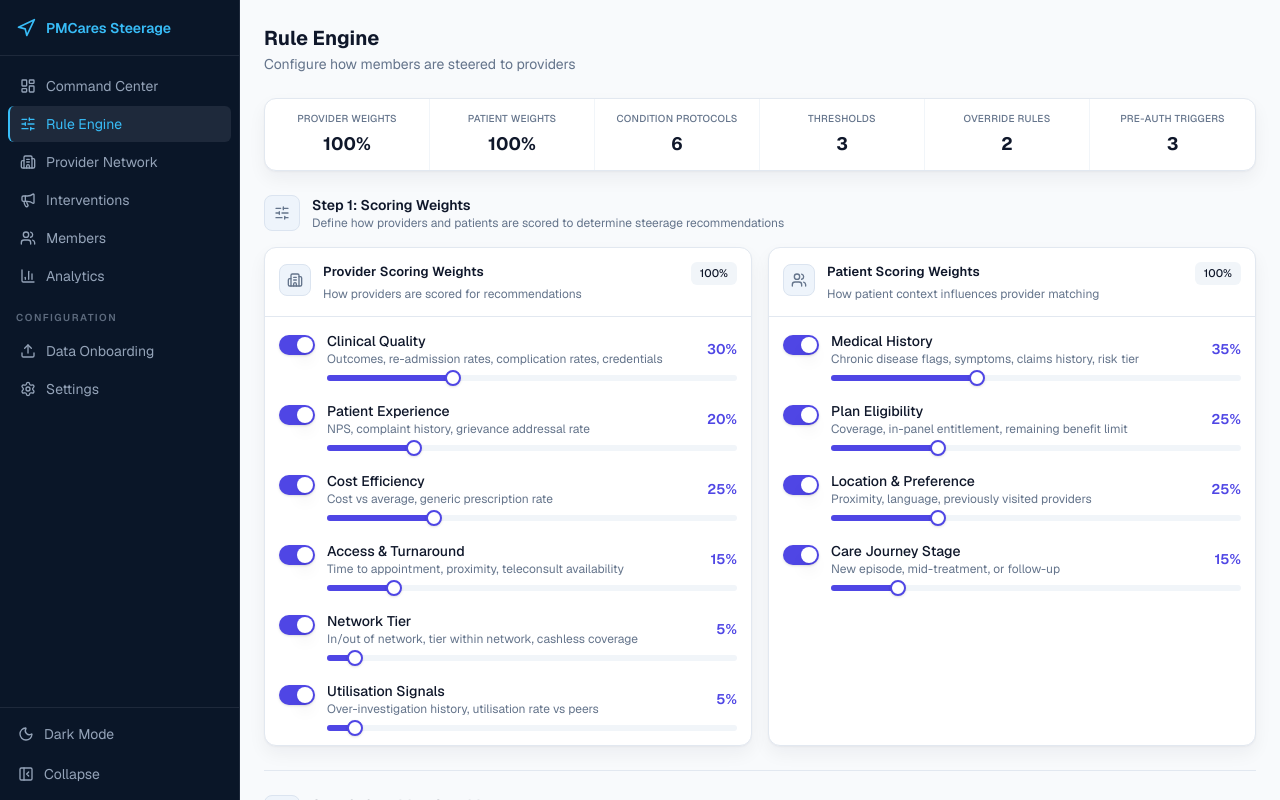
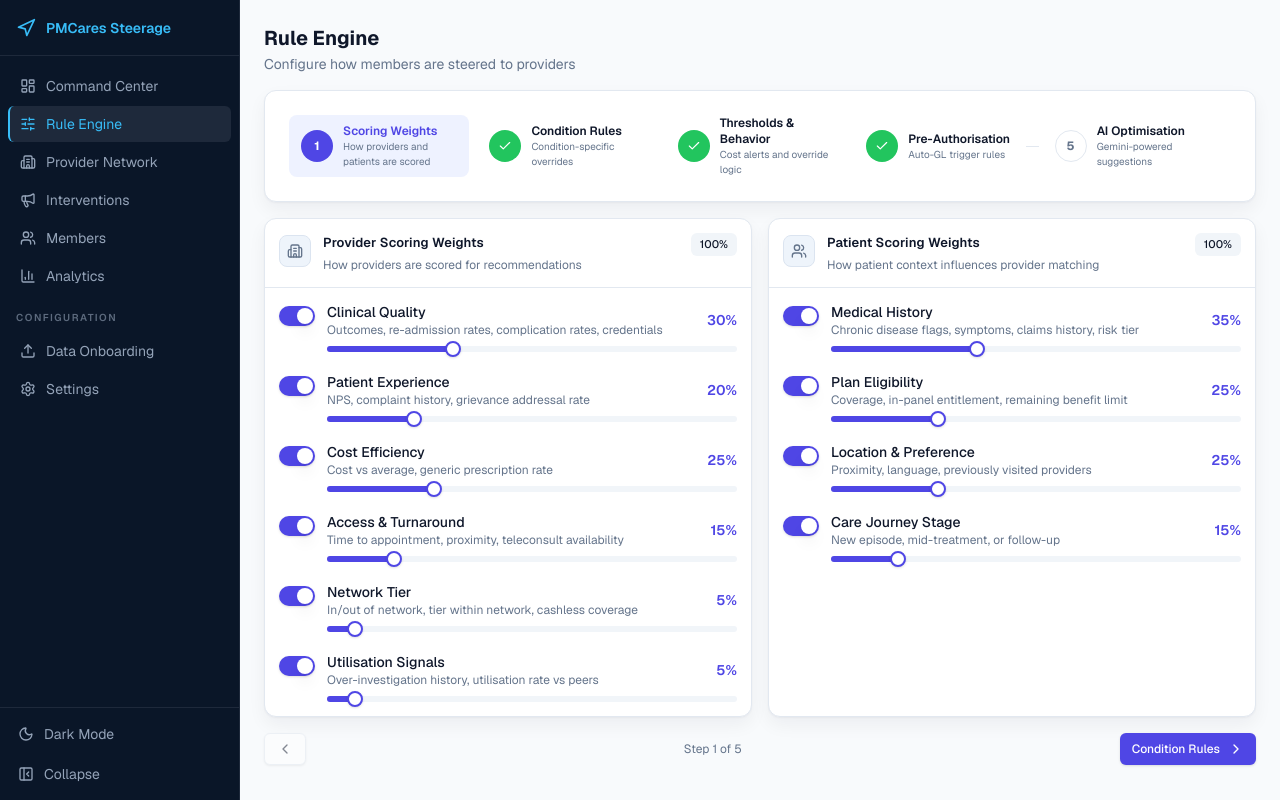
Before and after one commit to devops-tatvacare/steerage, a React (Vite) app: page /rule-engine in a window 1280 px wide. Built offline with nearby package versions, Linux system fonts and the light colour scheme; no server answers.

Commit message:
fix: rule engine as proper stepper -- numbered progress rail, one step at a time, prev/next nav

```diff
--- a/src/features/rule-engine/page.tsx
+++ b/src/features/rule-engine/page.tsx
@@ -1,7 +1,6 @@
-import { useEffect, useMemo } from "react";
+import { useEffect, useMemo, useState } from "react";
 import { PageHeader } from "@/components/shared/page-header";
 import { Card } from "@/components/ui/card";
-import { Separator } from "@/components/ui/separator";
 import { useRuleEngineStore } from "@/stores/rule-engine-store";
 import { ProviderDimensions } from "./components/provider-dimensions";
 import { PatientDimensions } from "./components/patient-dimensions";
@@ -10,107 +9,133 @@ import { ThresholdConfig } from "./components/threshold-config";
 import { OverrideLogic } from "./components/override-logic";
 import { PreauthTriggers } from "./components/preauth-triggers";
 import { AiRuleSuggestions } from "./components/ai-rule-suggestions";
-import { Loader2, SlidersHorizontal, FileText, AlertTriangle, Stamp, Sparkles } from "lucide-react";
+import { Button } from "@/components/ui/button";
+import { Loader2, SlidersHorizontal, FileText, AlertTriangle, Stamp, Sparkles, ChevronRight, ChevronLeft, Check } from "lucide-react";
 import { cn } from "@/lib/cn";
 
-function SectionHeader({ icon: Icon, title, description }: { icon: React.ElementType; title: string; description: string }) {
-  return (
-    <div className="flex items-center gap-3">
-      <div className="flex h-9 w-9 shrink-0 items-center justify-center rounded-lg border border-[color:var(--color-surface-border)] bg-[color:var(--color-surface-muted)] text-text-muted">
-        <Icon className="h-4 w-4" />
-      </div>
-      <div>
-        <h2 className="text-sm font-semibold text-text-primary">{title}</h2>
-        <p className="text-xs text-text-muted">{description}</p>
-      </div>
-    </div>
-  );
-}
+const STEPS = [
+  { id: "weights", label: "Scoring Weights", icon: SlidersHorizontal, description: "How providers and patients are scored" },
+  { id: "protocols", label: "Condition Rules", icon: FileText, description: "Condition-specific overrides" },
+  { id: "thresholds", label: "Thresholds & Behavior", icon: AlertTriangle, description: "Cost alerts and override logic" },
+  { id: "preauth", label: "Pre-Authorisation", icon: Stamp, description: "Auto-GL trigger rules" },
+  { id: "ai", label: "AI Optimisation", icon: Sparkles, description: "Gemini-powered suggestions" },
+] as const;
+
+type StepId = (typeof STEPS)[number]["id"];
 
 export function RuleEnginePage() {
   const { loadRuleEngine, isLoading, providerDimensions, patientDimensions, conditionProtocols, thresholds, overrideRules, preauthTriggers } = useRuleEngineStore();
+  const [activeStep, setActiveStep] = useState<StepId>("weights");
+
   useEffect(() => { loadRuleEngine(); }, [loadRuleEngine]);
 
   const summary = useMemo(() => {
     const provTotal = providerDimensions.filter((d) => d.enabled).reduce((s, d) => s + d.weight, 0);
     const patTotal = patientDimensions.filter((d) => d.enabled).reduce((s, d) => s + d.weight, 0);
-    const activeProtocols = conditionProtocols.filter((p) => p.enabled).length;
-    const activeThresholds = thresholds.filter((t) => t.enabled).length;
-    const activeOverrides = overrideRules.filter((r) => r.enabled).length;
-    const activeTriggers = preauthTriggers.filter((t) => t.enabled).length;
-    return { provTotal, patTotal, activeProtocols, activeThresholds, activeOverrides, activeTriggers };
+    return {
+      provTotal,
+      patTotal,
+      provOk: provTotal === 100,
+      patOk: patTotal === 100,
+      protocols: conditionProtocols.filter((p) => p.enabled).length,
+      thresholds: thresholds.filter((t) => t.enabled).length,
+      overrides: overrideRules.filter((r) => r.enabled).length,
+      triggers: preauthTriggers.filter((t) => t.enabled).length,
+    };
   }, [providerDimensions, patientDimensions, conditionProtocols, thresholds, overrideRules, preauthTriggers]);
 
   if (isLoading) return <div className="flex h-64 items-center justify-center"><Loader2 className="h-6 w-6 animate-spin text-text-muted" /></div>;
 
-  const provHealthy = summary.provTotal === 100;
-  const patHealthy = summary.patTotal === 100;
+  const activeIdx = STEPS.findIndex((s) => s.id === activeStep);
+  const hasPrev = activeIdx > 0;
+  const hasNext = activeIdx < STEPS.length - 1;
+
+  // Check if a step has been "configured" (has active items)
+  function stepComplete(id: StepId): boolean {
+    switch (id) {
+      case "weights": return summary.provOk && summary.patOk;
+      case "protocols": return summary.protocols > 0;
+      case "thresholds": return summary.thresholds > 0 || summary.overrides > 0;
+      case "preauth": return summary.triggers > 0;
+      case "ai": return false;
+    }
+  }
 
   return (
-    <div className="space-y-6">
+    <div className="space-y-4">
       <PageHeader title="Rule Engine" description="Configure how members are steered to providers" />
 
-      {/* Config summary strip */}
-      <Card variant="elevated" density="flush" className="overflow-hidden">
-        <div className="grid grid-cols-2 divide-x divide-border-subtle sm:grid-cols-3 lg:grid-cols-6">
-          {[
-            { label: "Provider Weights", value: `${summary.provTotal}%`, ok: provHealthy },
-            { label: "Patient Weights", value: `${summary.patTotal}%`, ok: patHealthy },
-            { label: "Condition Protocols", value: String(summary.activeProtocols), ok: true },
-            { label: "Thresholds", value: String(summary.activeThresholds), ok: true },
-            { label: "Override Rules", value: String(summary.activeOverrides), ok: true },
-            { label: "Pre-Auth Triggers", value: String(summary.activeTriggers), ok: true },
-          ].map((item) => (
-            <div key={item.label} className="px-4 py-3 text-center">
-              <p className="text-[10px] font-medium uppercase tracking-wide text-text-muted">{item.label}</p>
-              <p className={cn("mt-1 text-lg font-bold", item.ok ? "text-text-primary" : "text-status-warning")}>{item.value}</p>
+      {/* Stepper rail */}
+      <Card variant="elevated" density="flush" className="overflow-hidden px-6 py-4">
+        <div className="flex items-center">
+          {STEPS.map((step, i) => {
+            const isActive = step.id === activeStep;
+            const isDone = stepComplete(step.id);
+            const isPast = STEPS.findIndex((s) => s.id === activeStep) > i;
+            const Icon = step.icon;
+
+            return (
+              <div key={step.id} className="flex flex-1 items-center">
+                {/* Step node */}
+                <button
+                  type="button"
+                  onClick={() => setActiveStep(step.id)}
+                  className={cn("group flex items-center gap-2.5 rounded-lg px-3 py-2 transition-colors", isActive ? "bg-brand-primary-light" : "hover:bg-bg-hover")}
+                >
+                  <div className={cn(
+                    "flex h-8 w-8 shrink-0 items-center justify-center rounded-full text-xs font-bold transition-colors",
+                    isActive ? "bg-brand-primary text-primary-foreground"
+                      : isDone ? "bg-status-success text-white"
+                      : "border border-border-default bg-bg-primary text-text-muted",
+                  )}>
+                    {isDone && !isActive ? <Check className="h-3.5 w-3.5" /> : i + 1}
                   </div>
-          ))}
+                  <div className="hidden text-left lg:block">
+                    <p className={cn("text-xs font-semibold", isActive ? "text-brand-primary" : "text-text-primary")}>{step.label}</p>
+                    <p className="text-[10px] text-text-muted">{step.description}</p>
+                  </div>
+                </button>
+
+                {/* Connector */}
+                {i < STEPS.length - 1 && (
+                  <div className={cn("mx-1 h-px flex-1", isPast || isActive ? "bg-brand-primary" : "bg-border-default")} />
+                )}
+              </div>
+            );
+          })}
         </div>
       </Card>
 
-      {/* Section 1: Scoring weights */}
-      <div className="space-y-4">
-        <SectionHeader icon={SlidersHorizontal} title="Step 1: Scoring Weights" description="Define how providers and patients are scored to determine steerage recommendations" />
+      {/* Step content */}
+      <div>
+        {activeStep === "weights" && (
           <div className="grid grid-cols-1 gap-4 lg:grid-cols-2">
             <ProviderDimensions />
             <PatientDimensions />
           </div>
-      </div>
-
-      <Separator />
-
-      {/* Section 2: Condition protocols */}
-      <div className="space-y-4">
-        <SectionHeader icon={FileText} title="Step 2: Condition-Specific Rules" description="Override default scoring for specific medical conditions" />
-        <ConditionProtocols />
-      </div>
-
-      <Separator />
-
-      {/* Section 3: Thresholds & overrides */}
-      <div className="space-y-4">
-        <SectionHeader icon={AlertTriangle} title="Step 3: Thresholds & Behavioral Rules" description="Set cost alert thresholds and configure how the system responds to member behavior" />
+        )}
+        {activeStep === "protocols" && <ConditionProtocols />}
+        {activeStep === "thresholds" && (
           <div className="grid grid-cols-1 gap-4 lg:grid-cols-2">
             <ThresholdConfig />
             <OverrideLogic />
           </div>
+        )}
+        {activeStep === "preauth" && <PreauthTriggers />}
+        {activeStep === "ai" && <AiRuleSuggestions />}
       </div>
 
-      <Separator />
-
-      {/* Section 4: Pre-auth triggers */}
-      <div className="space-y-4">
-        <SectionHeader icon={Stamp} title="Step 4: Pre-Authorisation Triggers" description="Auto-initiate guarantee letters when specific procedures or providers are selected" />
-        <PreauthTriggers />
-      </div>
-
-      <Separator />
-
-      {/* Section 5: AI suggestions */}
-      <div className="space-y-4">
-        <SectionHeader icon={Sparkles} title="AI-Powered Optimisation" description="Gemini analyses your KPI trends and suggests scoring weight adjustments" />
-        <AiRuleSuggestions />
+      {/* Prev / Next nav */}
+      <div className="flex items-center justify-between">
+        <Button variant="outline" size="sm" disabled={!hasPrev} onClick={() => setActiveStep(STEPS[activeIdx - 1].id)}>
+          <ChevronLeft className="h-4 w-4" />
+          {hasPrev && STEPS[activeIdx - 1].label}
+        </Button>
+        <p className="text-xs text-text-muted">Step {activeIdx + 1} of {STEPS.length}</p>
+        <Button variant={hasNext ? "default" : "outline"} size="sm" disabled={!hasNext} onClick={() => setActiveStep(STEPS[activeIdx + 1].id)}>
+          {hasNext && STEPS[activeIdx + 1].label}
+          <ChevronRight className="h-4 w-4" />
+        </Button>
       </div>
     </div>
   );
```
Lines whose indentation alone changed are shown as unchanged.
